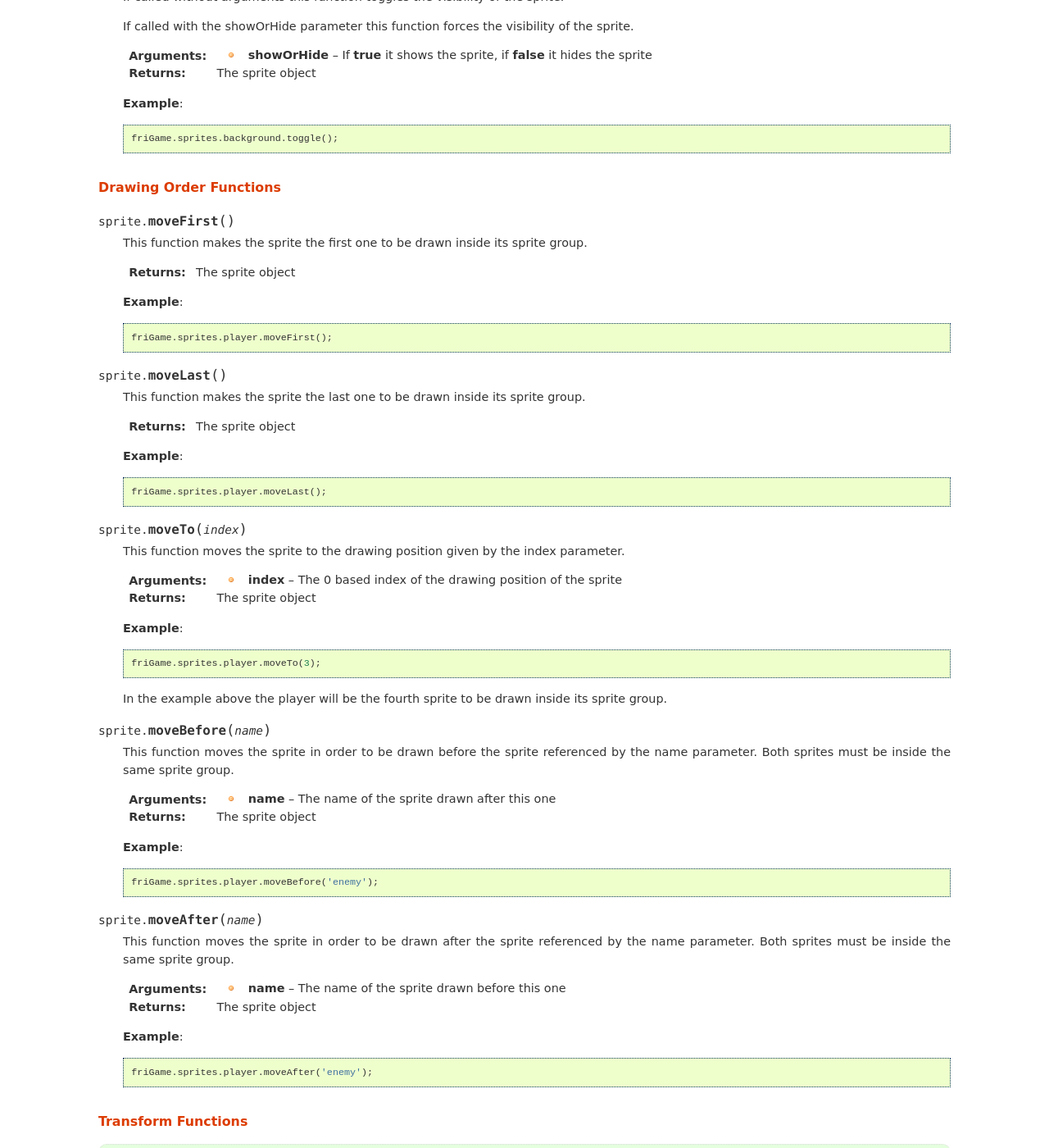
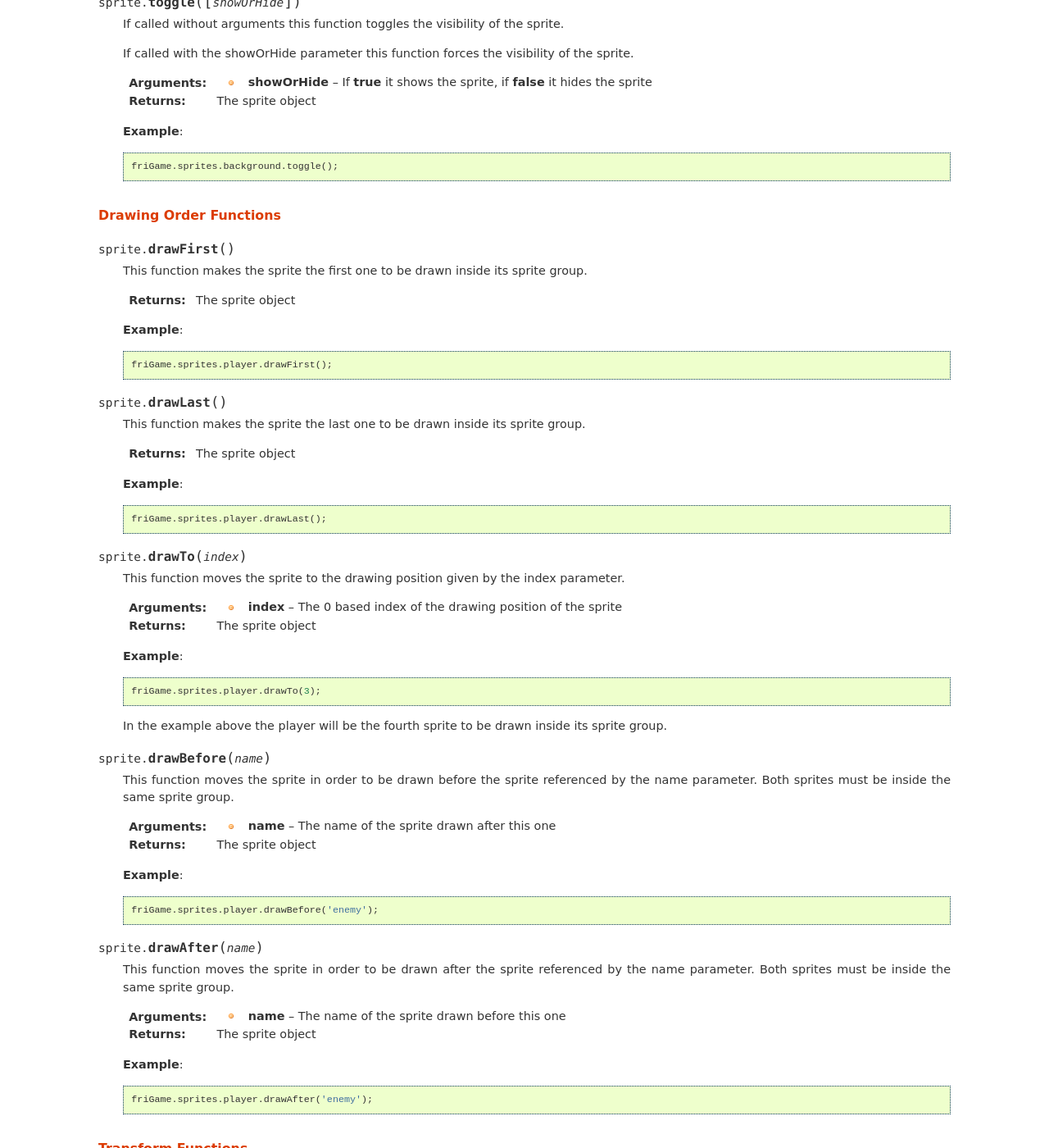
Before and after one commit to bugnano/frigame_docs, a Sphinx documentation site: the page built from source/api_reference/sprite.rst, in a window 1280 px wide and 1400 px high, scrolled down 6060 px. Shown: the whole window at 82% size. Built offline with Sphinx 7.4.7, drawn with Linux system fonts in a browser that asks for light colours; pages that are not in the unit, such as notebooks, are missing from menus; some of the changed text lies outside the part shown.

Commit message:
Renamed the drawing order functions and changed the parameters of all the callbacks relative to sprites in order to be consistent

```diff
--- a/source/api_reference/sprite.rst
+++ b/source/api_reference/sprite.rst
@@ -337,7 +338,7 @@ Visibility Functions
 Drawing Order Functions
 -----------------------
 
-.. function:: sprite.moveFirst()
+.. function:: sprite.drawFirst()
 
     This function makes the sprite the first one to be drawn inside its sprite group.
 
@@ -345,9 +346,9 @@ Drawing Order Functions
 
     **Example**::
 
-        friGame.sprites.player.moveFirst();
+        friGame.sprites.player.drawFirst();
 
-.. function:: sprite.moveLast()
+.. function:: sprite.drawLast()
 
     This function makes the sprite the last one to be drawn inside its sprite group.
 
@@ -355,9 +356,9 @@ Drawing Order Functions
 
     **Example**::
 
-        friGame.sprites.player.moveLast();
+        friGame.sprites.player.drawLast();
 
-.. function:: sprite.moveTo(index)
+.. function:: sprite.drawTo(index)
 
     This function moves the sprite to the drawing position given by the index parameter.
 
@@ -367,11 +368,11 @@ Drawing Order Functions
 
     **Example**::
 
-        friGame.sprites.player.moveTo(3);
+        friGame.sprites.player.drawTo(3);
 
     In the example above the player will be the fourth sprite to be drawn inside its sprite group.
 
-.. function:: sprite.moveBefore(name)
+.. function:: sprite.drawBefore(name)
 
     This function moves the sprite in order to be drawn before the sprite referenced by the name parameter.
     Both sprites must be inside the same sprite group.
@@ -382,9 +383,9 @@ Drawing Order Functions
 
     **Example**::
 
-        friGame.sprites.player.moveBefore('enemy');
+        friGame.sprites.player.drawBefore('enemy');
 
-.. function:: sprite.moveAfter(name)
+.. function:: sprite.drawAfter(name)
 
     This function moves the sprite in order to be drawn after the sprite referenced by the name parameter.
     Both sprites must be inside the same sprite group.
@@ -395,7 +396,7 @@ Drawing Order Functions
 
     **Example**::
 
-        friGame.sprites.player.moveAfter('enemy');
+        friGame.sprites.player.drawAfter('enemy');
 
 Transform Functions
 -------------------
```
Also changed, not shown: other parts of source/api_reference/sprite.rst (+3 -2 lines).
